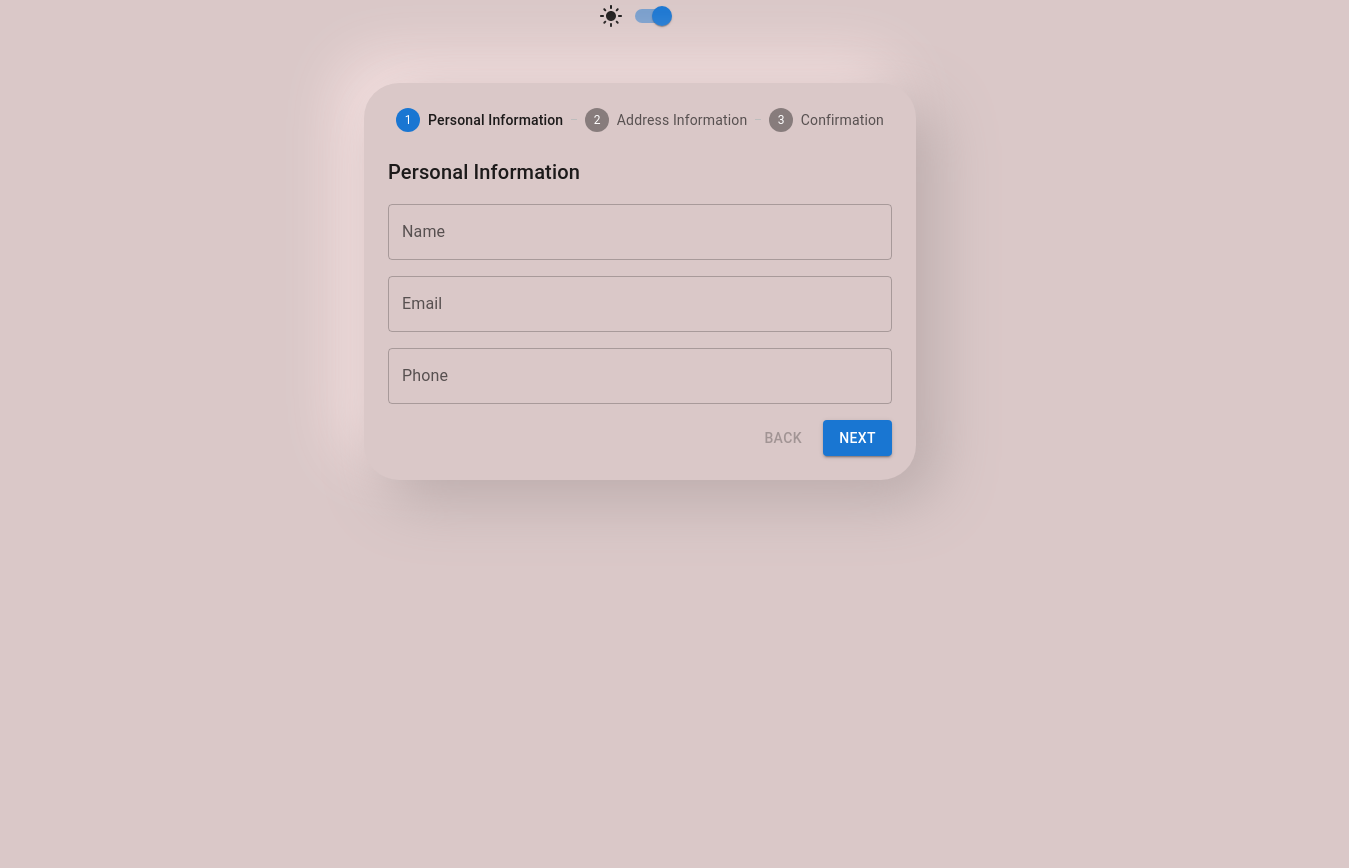
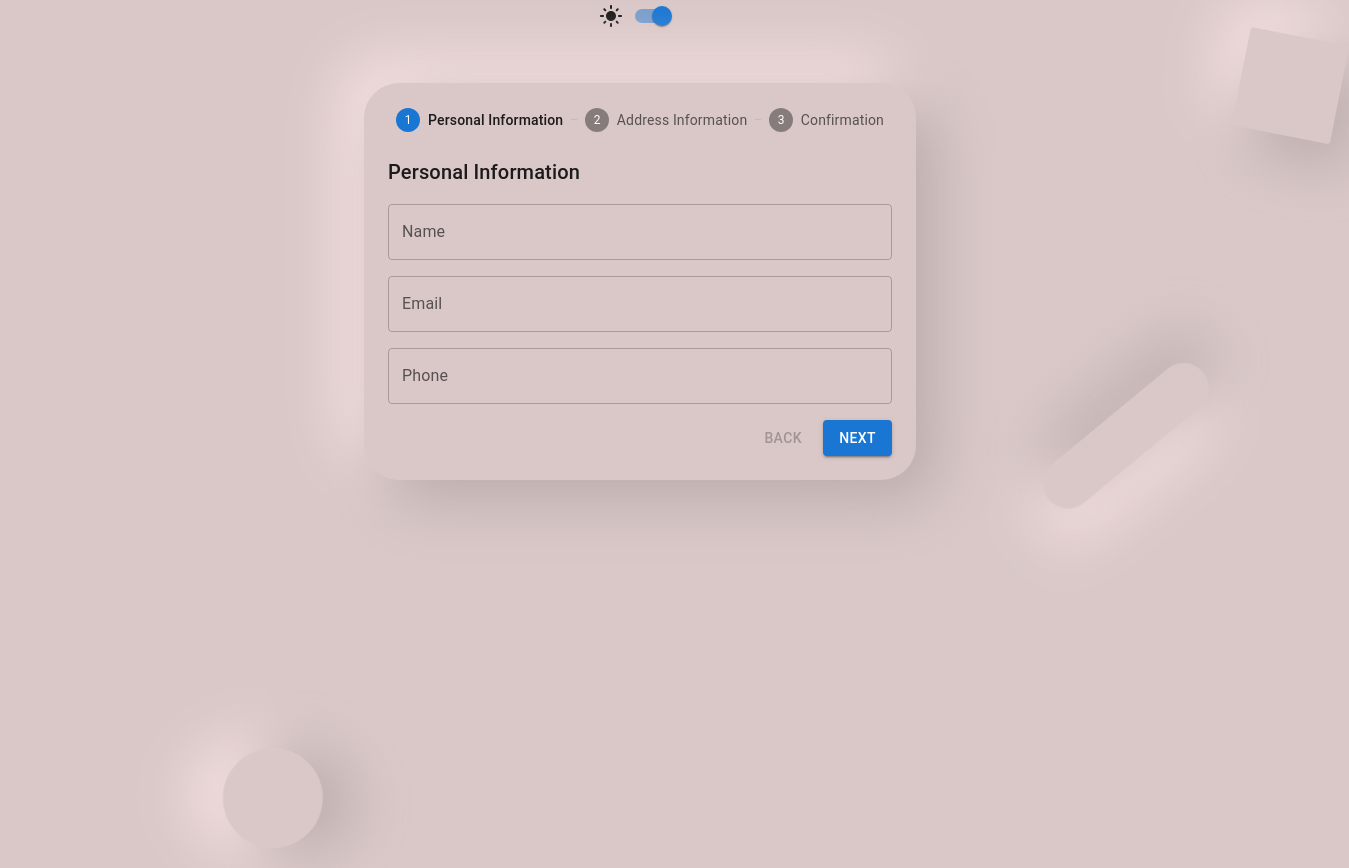
Before and after one commit to ambervector/react-personal-info, a React (Create React App) app: page / in a window 1280 px wide. Shown: the part 27-895 px from the top of the page, 1349 px wide, since content can reach past the window. Before the commit the page ends 800 px from the top, so only its background shows below. Built offline with nearby package versions, Linux system fonts and the light colour scheme.

Commit message:
Added animation using GSAP

```diff
--- a/package.json
+++ b/package.json
@@ -5,12 +5,14 @@
   "dependencies": {
     "@emotion/react": "^11.11.4",
     "@emotion/styled": "^11.11.5",
+    "@gsap/react": "^2.1.1",
     "@mui/icons-material": "^5.16.4",
     "@mui/material": "^5.16.0",
     "@react-spring/web": "^9.7.3",
     "@testing-library/jest-dom": "^5.17.0",
     "@testing-library/react": "^13.4.0",
     "@testing-library/user-event": "^13.5.0",
+    "gsap": "^3.12.5",
     "react": "^18.3.1",
     "react-dom": "^18.3.1",
     "react-scripts": "5.0.1",
--- a/src/App.js
+++ b/src/App.js
@@ -1,9 +1,13 @@
 import React from "react";
 import MultiStepForm from "./components/MultiStepForm";
 import { ThemeProvider, createTheme } from "@mui/material/styles";
-import { CssBaseline } from "@mui/material";
+import { CssBaseline, styled } from "@mui/material";
 import DarkThemeBox from "./components/DarkThemeBox";
 import { useState } from "react";
+import { Box } from "@mui/material";
+import { useGSAP } from "@gsap/react";
+import gsap from "gsap";
+import { WindowSharp } from "@mui/icons-material";
 
 function App() {
   const [darkOn, setDarkOn] = useState(false);
@@ -13,13 +17,127 @@ function App() {
     },
   });
 
+  const styledBox = styled(Box)({});
+
+  useGSAP(() => {
+    gsap.fromTo(
+      "#box1",
+      {
+        x: 0,
+        y: 0,
+        repeat: -1,
+        // duration: "2s",
+        borderRadius: 0,
+        yoyo: true,
+      },
+      {
+        x: 250,
+        y: window.innerHeight,
+        repeat: -1,
+        // duration: "2s",
+        yoyo: true,
+        rotation: 360,
+        borderRadius: 100,
+        duration: 2,
+        ease: "bounce.inOut",
+      }
+    );
+  }, []);
+
+  useGSAP(() => {
+    gsap.fromTo(
+      "#box2",
+      {
+        x: window.innerWidth,
+        y: 0,
+        z: 1,
+        repeat: -1,
+        // duration: "2s",
+        borderRadius: 0,
+        yoyo: true,
+      },
+      {
+        x: 0,
+        y: 20,
+        z: 2,
+        repeat: -1,
+        // duration: "2s",
+        yoyo: true,
+        rotation: 360,
+        borderRadius: 100,
+        duration: 3,
+        ease: "circ.inOut",
+      }
+    );
+  }, []);
+
+  useGSAP(() => {
+    gsap.fromTo(
+      "#box3",
+      {
+        x: window.innerWidth,
+        y: window.innerHeight,
+        z: 1,
+        repeat: -1,
+        // duration: "2s",
+        borderRadius: 100,
+        yoyo: true,
+      },
+      {
+        x: 1000,
+        y: 20,
+        z: 2,
+        repeat: -1,
+        // duration: "2s",
+        yoyo: true,
+        rotation: 360,
+        borderRadius: 0,
+        duration: 1,
+        ease: "circ.inOut",
+      }
+    );
+  }, []);
+
   let bodyEl = document.getElementsByTagName("body");
   bodyEl[0].style.backgroundColor = `${darkOn ? "" : "#dac8c8"}`;
+  console.log(styledBox);
   return (
     <div className="App">
       <ThemeProvider theme={darkTheme}>
         <CssBaseline />
         <DarkThemeBox darkOn={darkOn} setDarkOn={setDarkOn} />
+        <Box
+          id="box1"
+          sx={{
+            position: "absolute",
+            width: "100px",
+            height: "100px",
+            backgroundColor: "#dac8c8",
+            boxShadow: "20px 20px 60px #b9aaaa, -20px -20px 60px #fbe6e6",
+          }}
+        ></Box>
+        <Box
+          id="box2"
+          sx={{
+            position: "absolute",
+            width: "100px",
+            height: "100px",
+            backgroundColor: "#dac8c8",
+            boxShadow: "20px 20px 60px #b9aaaa, -20px -20px 60px #fbe6e6",
+          }}
+        ></Box>
+
+        <Box
+          id="box3"
+          sx={{
+            position: "absolute",
+            width: "50px",
+            height: "200px",
+            backgroundColor: "#dac8c8",
+            boxShadow: "20px 20px 60px #b9aaaa, -20px -20px 60px #fbe6e6",
+          }}
+        ></Box>
+
         <MultiStepForm />
       </ThemeProvider>
     </div>
--- a/src/components/MultiStepForm.jsx
+++ b/src/components/MultiStepForm.jsx
@@ -6,6 +6,8 @@ import { Container, Paper, Stepper, Step, Button, Box } from "@mui/material";
 import PersonalInformation from "./PersonalInformation";
 import AddressInformation from "./AddressInformation";
 import Confirmation from "./Confirmation";
+import { useGSAP } from "@gsap/react";
+import gsap from "gsap";
 
 const steps = ["Personal Information", "Address Information", "Confirmation"];
 
@@ -31,6 +33,15 @@ const MultiStepForm = () => {
     to: { opacity: 1, transform: "scale(1)" },
     config: { duration: 1000 }, // Set the duration to 1000ms (1 second)
   });
+
+  useGSAP(() => {
+    gsap.from(".btn", {
+      y: 800,
+      rotation: 360,
+      duration: 1,
+      stagger: 0.5,
+    });
+  }, []);
 
   const AnimatedPaper = animated(Paper);
 
@@ -136,7 +147,12 @@ const MultiStepForm = () => {
           {activeStep === 2 && <Confirmation formData={formData} />}
           <Box sx={{ display: "flex", justifyContent: "flex-end", mt: 2 }}>
             {!activeStep ? (
-              <Button disabled onClick={handleBack} sx={{ mr: 1 }}>
+              <Button
+                className="btn"
+                disabled
+                onClick={handleBack}
+                sx={{ mr: 1 }}
+              >
                 Back
               </Button>
             ) : (
@@ -147,6 +163,7 @@ const MultiStepForm = () => {
 
             {activeStep === steps.length - 1 ? (
               <Button
+                className="btn"
                 variant="contained"
                 color="primary"
                 onClick={handleSubmit}
@@ -154,7 +171,12 @@ const MultiStepForm = () => {
                 Submit
               </Button>
             ) : (
-              <Button variant="contained" color="primary" onClick={handleNext}>
+              <Button
+                className="btn"
+                variant="contained"
+                color="primary"
+                onClick={handleNext}
+              >
                 Next
               </Button>
             )}
```
Also changed, not shown: 1 other file (tests, documents, lock files or other folders).
